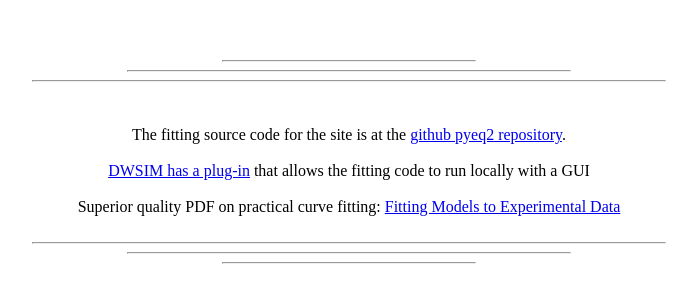
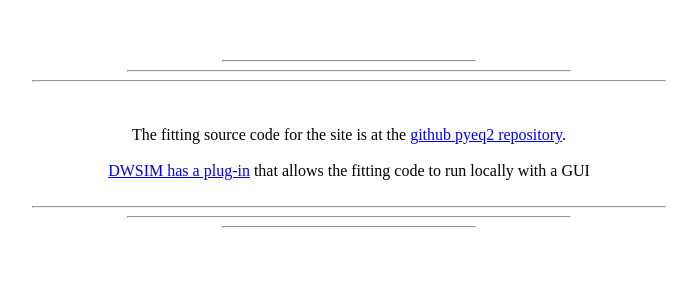
Before and after one commit to zunzun/zunzunsite, a Django app: template templates/zunzun/generic_page_template.html in a window 1280 px wide. Shown: the part 338-641 px from the top of the page, without its empty margins (291-988 px from the left). Run offline with Django 3.2, Linux system fonts and the light colour scheme; the template is opened without the code that fills it, so the values that code supplies are empty; some libraries are stand-ins or nearby versions.

Commit message:
Removed unused link

```diff
--- a/templates/zunzun/generic_page_template.html
+++ b/templates/zunzun/generic_page_template.html
@@ -110,8 +110,6 @@ The fitting source code for the site is at the <a href='https://github.com/zunzu
 <br><br>
 <a href='http://dwsim.inforside.com.br/wiki/index.php?title=Downloads#Plugins'>DWSIM has a plug-in</a> that allows the fitting code to run locally with a GUI
 <br><br>
-Superior quality PDF on practical curve fitting: <a href='http://informahealthcare.com/doi/pdf/10.1080/10409230091169212'>Fitting Models to Experimental Data</a>
-<br><br>
 </center>
 <HR WIDTH='50%'>
 <HR WIDTH='35%'>
```
